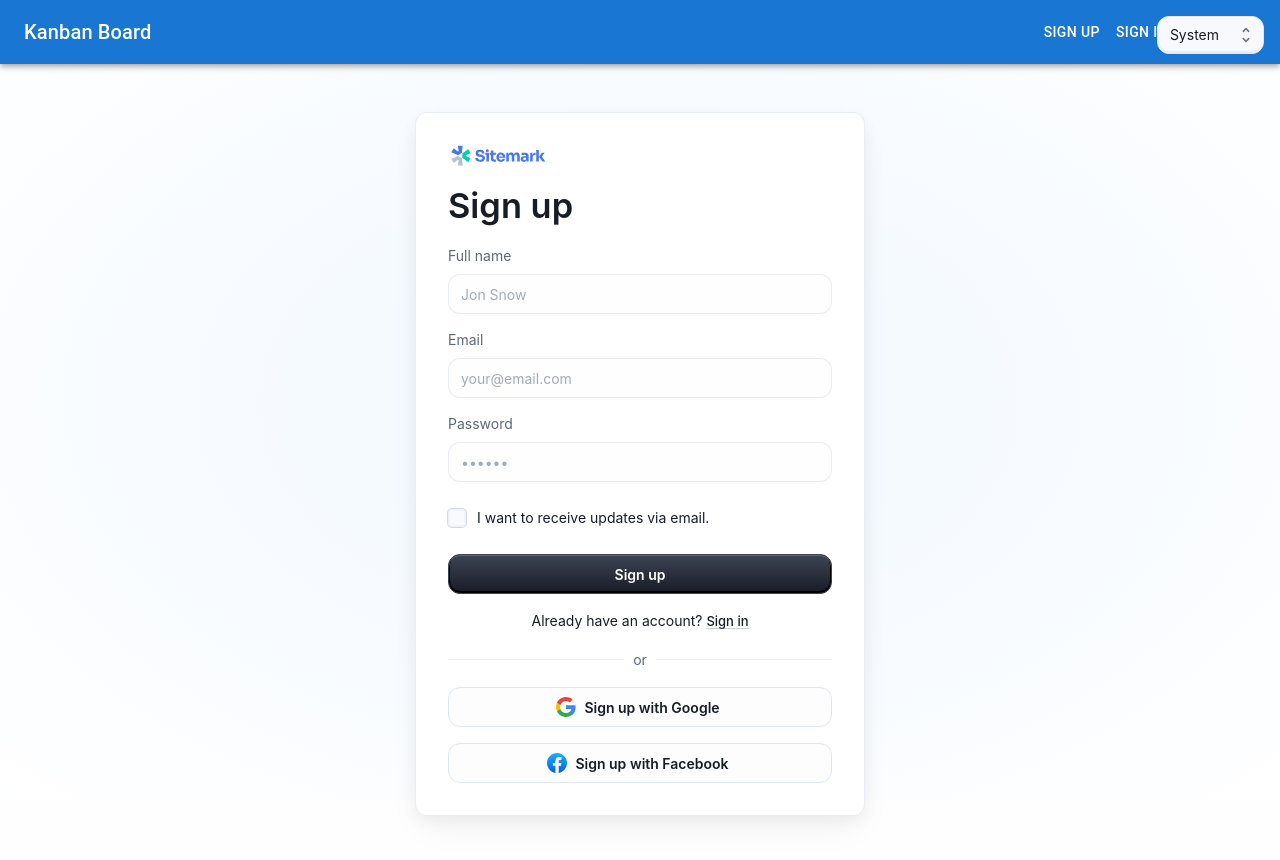
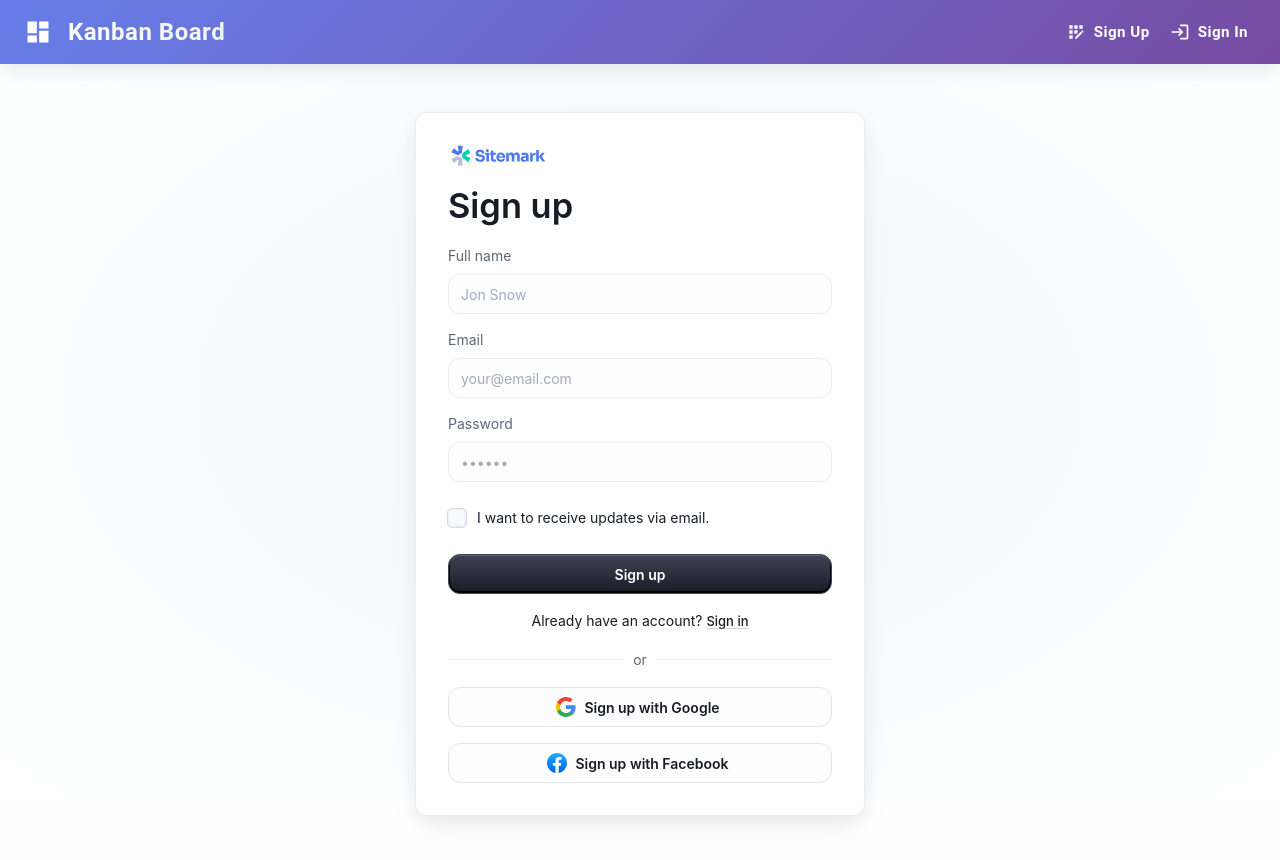
Before and after one commit to Kiarie-Kariuki/Kanban-Board, a React (Create React App) app: page / in a window 1280 px wide. Shown: the top 860 px of the page. Built offline with nearby package versions, Linux system fonts and the light colour scheme.

Commit message:
Added the Sign-up and Sign-in nav icons

```diff
--- a/src/Components/Navbar.js
+++ b/src/Components/Navbar.js
@@ -1,42 +1,182 @@
 import React from 'react';
-import { AppBar, Toolbar, Typography, Button } from '@mui/material';
+import { AppBar, Toolbar, Typography, Button, Box, Avatar, Menu, MenuItem, Divider } from '@mui/material';
 import { Link , useNavigate} from 'react-router-dom';
 import { useUser } from './UserContext';
+import DashboardIcon from '@mui/icons-material/Dashboard';
+import PeopleIcon from '@mui/icons-material/People';
+import PersonIcon from '@mui/icons-material/Person';
+import LogoutIcon from '@mui/icons-material/Logout';
+import LoginIcon from '@mui/icons-material/Login';
+import AppRegistrationIcon from '@mui/icons-material/AppRegistration';
 
 const Navbar = () => {
   const { user, signOut } = useUser();
+  const navigate = useNavigate();
+  const [anchorEl, setAnchorEl] = React.useState(null);
+  const open = Boolean(anchorEl);
 
-  const navigate = useNavigate();
+  const handleMenuOpen = (event) => {
+    setAnchorEl(event.currentTarget);
+  };
 
+  const handleMenuClose = () => {
+    setAnchorEl(null);
+  };
 
+  const handleSignOut = () => {
+    handleMenuClose();
+    signOut();
+    navigate('/signin');
+  };
 
   return (
-    <AppBar position="static">
-      <Toolbar>
-        <Typography variant="h6" style={{ flexGrow: 1 }}>
+    <AppBar
+      position="sticky"
+      sx={{
+        background: 'linear-gradient(135deg, #667eea 0%, #764ba2 100%)',
+        boxShadow: '0 4px 20px 0 rgba(0, 0, 0, 0.1)',
+        backdropFilter: 'blur(10px)',
+      }}
+    >
+      <Toolbar sx={{ justifyContent: 'space-between', py: 1 }}>
+        <Box sx={{ display: 'flex', alignItems: 'center', gap: 2, cursor: 'pointer' }}>
+          <DashboardIcon sx={{ fontSize: 28 }} />
+          <Typography
+            variant="h6"
+            sx={{
+              fontWeight: 700,
+              fontSize: '1.5rem',
+              letterSpacing: '0.5px',
+              background: 'linear-gradient(135deg, #fff 0%, #f0f0f0 100%)',
+              WebkitBackgroundClip: 'text',
+              WebkitTextFillColor: 'transparent',
+              backgroundClip: 'text',
+            }}
+          >
             Kanban Board
           </Typography>
+        </Box>
+
         {user ? (
-        <>
-          <Typography variant="body1" style={{ marginRight: '20px' }}>
-              Hello, {user.fullname}
+          <Box sx={{ display: 'flex', alignItems: 'center', gap: 2 }}>
+            {/* Desktop Navigation */}
+            <Box sx={{ display: { xs: 'none', md: 'flex' }, gap: 2, mr: 2 }}>
+              <Button
+                color="inherit"
+                component={Link}
+                to="/board"
+                startIcon={<DashboardIcon />}
+                sx={{
+                  fontWeight: 600,
+                  textTransform: 'none',
+                  fontSize: '0.95rem',
+                  '&:hover': { backgroundColor: 'rgba(255, 255, 255, 0.15)' }
+                }}
+              >
+                Board
+              </Button>
+              <Button
+                color="inherit"
+                component={Link}
+                to="/students"
+                startIcon={<PeopleIcon />}
+                sx={{
+                  fontWeight: 600,
+                  textTransform: 'none',
+                  fontSize: '0.95rem',
+                  '&:hover': { backgroundColor: 'rgba(255, 255, 255, 0.15)' }
+                }}
+              >
+                Students
+              </Button>
+            </Box>
+
+            {/* User Avatar Menu */}
+            <Avatar
+              onClick={handleMenuOpen}
+              sx={{
+                cursor: 'pointer',
+                bgcolor: '#fff',
+                color: '#667eea',
+                fontWeight: 700,
+                fontSize: '1.1rem',
+                transition: 'all 0.3s ease',
+                '&:hover': {
+                  boxShadow: '0 4px 12px rgba(0, 0, 0, 0.2)',
+                  transform: 'scale(1.05)',
+                }
+              }}
+            >
+              {user.fullname ? user.fullname.charAt(0).toUpperCase() : 'U'}
+            </Avatar>
+
+            <Menu
+              anchorEl={anchorEl}
+              open={open}
+              onClose={handleMenuClose}
+              PaperProps={{
+                sx: {
+                  boxShadow: '0 8px 24px rgba(0, 0, 0, 0.15)',
+                  borderRadius: '12px',
+                  mt: 1.5,
+                }
+              }}
+            >
+              <MenuItem disabled sx={{ fontWeight: 600 }}>
+                <Typography variant="subtitle2">
+                  {user.fullname || 'User'}
                 </Typography>
-            <Button color="inherit" onClick={() => {
-              signOut();
-              navigate('/signin');
-            }}>
+              </MenuItem>
+              <Divider />
+              <MenuItem
+                component={Link}
+                to="/profile"
+                onClick={handleMenuClose}
+                sx={{ gap: 1 }}
+              >
+                <PersonIcon fontSize="small" />
+                Profile
+              </MenuItem>
+              <MenuItem
+                onClick={handleSignOut}
+                sx={{ gap: 1 }}
+              >
+                <LogoutIcon fontSize="small" />
                 Sign Out
-            </Button>
-        </>
+              </MenuItem>
+            </Menu>
+          </Box>
         ) : (
-        <>
-          <Button color="inherit" component={Link} to="/signup">
+          <Box sx={{ display: 'flex', gap: 1 }}>
+            <Button
+              color="inherit"
+              component={Link}
+              to="/"
+              startIcon={<AppRegistrationIcon />}
+              sx={{
+                fontWeight: 600,
+                textTransform: 'none',
+                fontSize: '0.95rem',
+                '&:hover': { backgroundColor: 'rgba(255, 255, 255, 0.15)' }
+              }}
+            >
               Sign Up
             </Button>
-          <Button color="inherit" style={{ marginRight: '80px' }} component={Link} to="/signin">
+            <Button
+              color="inherit"
+              component={Link}
+              to="/signin"
+              startIcon={<LoginIcon />}
+              sx={{
+                fontWeight: 600,
+                textTransform: 'none',
+                fontSize: '0.95rem',
+                '&:hover': { backgroundColor: 'rgba(255, 255, 255, 0.15)' }
+              }}
+            >
               Sign In
             </Button>
-        </>
+          </Box>
         )}
       </Toolbar>
     </AppBar>
```
Lines whose indentation alone changed are shown as unchanged.
